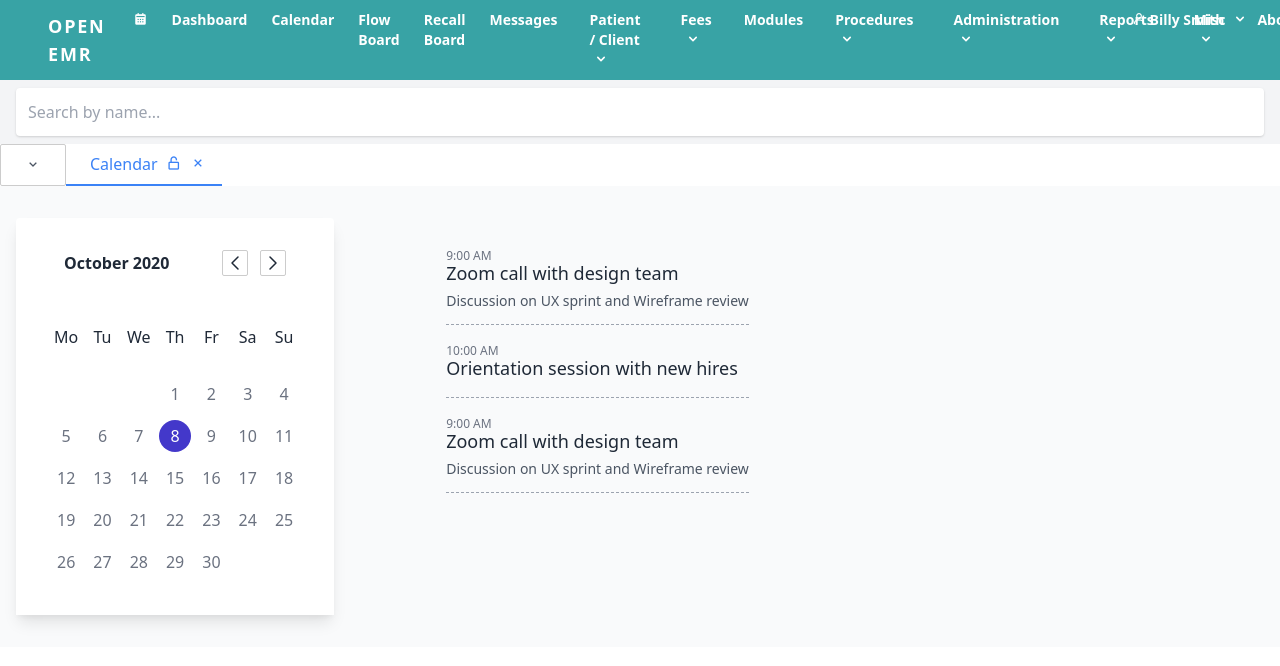
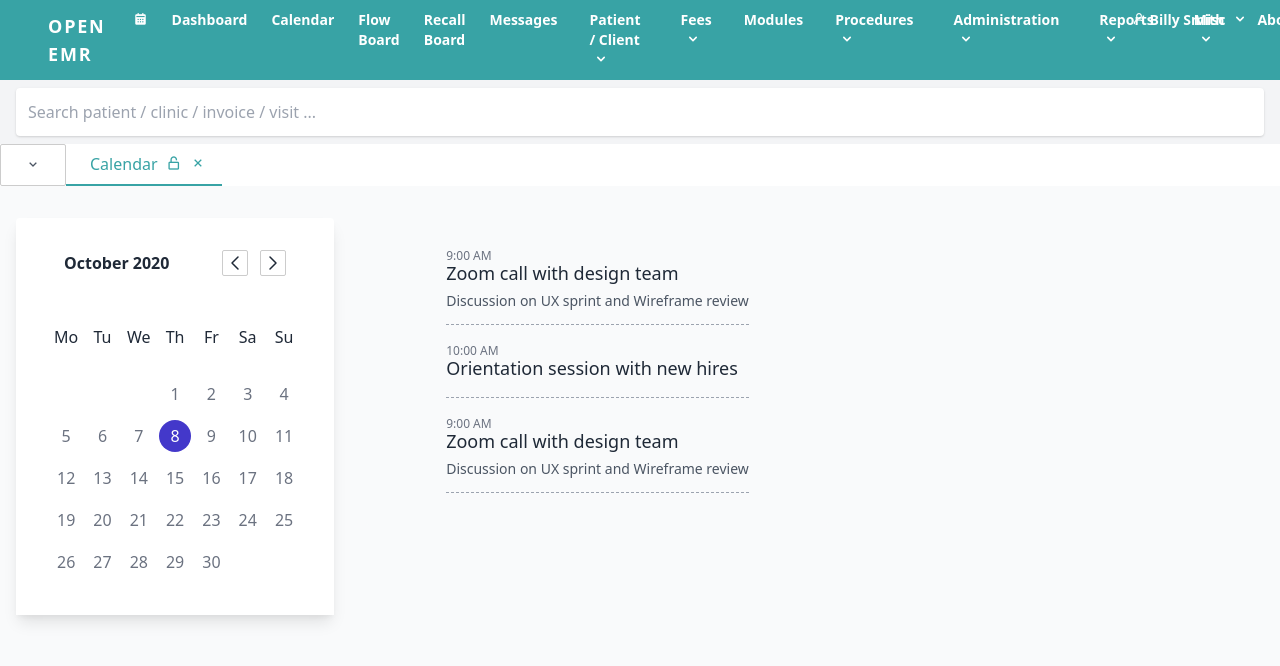
Before and after one commit to yozawiratama/openemr-redesign, a Svelte app: page / in a window 1280 px wide. Shown: the top 666 px of the page. Built offline with nearby package versions, Linux system fonts and the light colour scheme.

Commit message:
add search

```diff
--- a/public/index.html
+++ b/public/index.html
@@ -14,6 +14,6 @@
 	<script defer src='/build/bundle.js'></script>
 </head>
 
-<body>
+<body class="bg-gray-50">
 </body>
 </html>
--- a/src/templates/Content.svelte
+++ b/src/templates/Content.svelte
@@ -53,14 +53,14 @@
                 on:click={() => (currentPage = page)}
                 class="py-2 pl-6 pr-4 block  focus:outline-none {currentPage.value ==
                     page.value && !page.lock
-                    ? 'text-blue-500 border-b-2 font-medium border-blue-500'
+                    ? 'text-primary border-b-2 font-medium border-primary'
                     : ''} {page.lock
-                    ? 'bg-blue-500 text-white'
-                    : 'text-gray-600 hover:text-blue-500'}"
+                    ? 'bg-primary text-white'
+                    : 'text-gray-600 hover:text-primary'}"
             >
                 <span>{page.text}</span>
                 <span
-                    class="ml-1 hover:bg-blue-900 hover:text-white rounded"
+                    class="ml-1 hover:bg-primarydark hover:text-white rounded"
                     on:click={() => {
                         handleLockTab(page);
                     }}
@@ -72,7 +72,7 @@
                     {/if}
                 </span>
                 <span
-                    class="ml-1 hover:bg-blue-900 hover:text-white rounded"
+                    class="ml-1 hover:bg-primarydark hover:text-white rounded"
                     on:click={() => {
                         handleCloseTab(page);
                     }}><i class="bx bx-x" /></span
--- a/src/templates/InfoCounter.svelte
+++ b/src/templates/InfoCounter.svelte
@@ -19,11 +19,11 @@
             <Card title="Inpatients" content={156} />
         </div>
     {/if}
-    <div class="relative py-2 px-4">
+    <div class="py-2 px-4">
         <input
             type="search"
             class="bg-purple-white shadow rounded border-0 p-3 w-full"
-            placeholder="Search by name..."
+            placeholder="Search patient / clinic / invoice / visit ..."
         />
     </div>
 </div>
```
